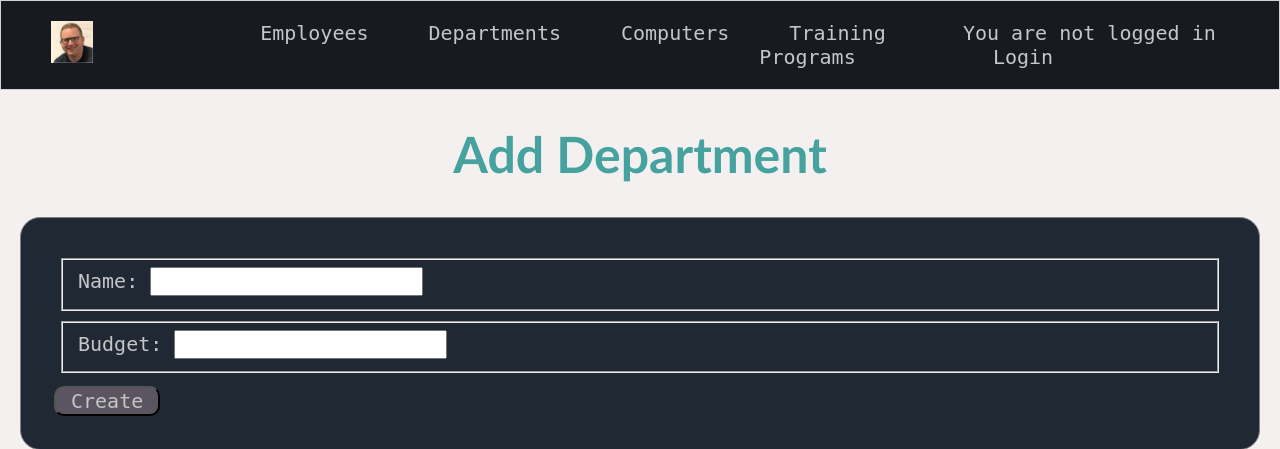
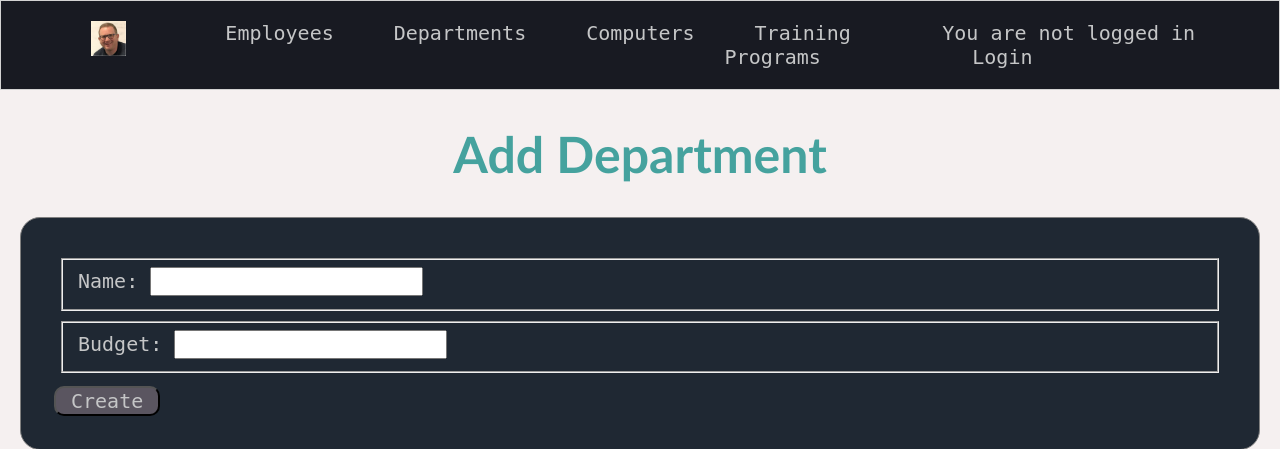
Before and after one commit to nss-cohort-36/bangazon-workforce-mgt-imagination-station, a Django app: page /department/form in a window 1280 px wide. Shown: the top 449 px of the page. Run offline with Django 3.2, Linux system fonts and the light colour scheme; parts of the project's set-up code (start-up, migrations or seed data) failed here and were passed over.

Commit message:
changed styles for steve's pic

```diff
--- a/hrapp/static/styles/base.css
+++ b/hrapp/static/styles/base.css
@@ -14,10 +14,10 @@ body {
 }
 
 .navList {
-    display: flex;
-    /* flex-direction: row; */
+    /* display: flex;
+    flex-direction: row;
     justify-content: space-around;
-    list-style-type: none;
+    list-style-type: none; */
     /* flex-wrap: wrap; */
   }
 
@@ -71,6 +71,16 @@ hr {
   margin: 20px;
 }
 
+#steve {
+  margin: 0;
+  display: inline-block;
+  width: 20%;
+  align-self: center;
+}
+.steve-container{
+  text-align: center;
+
+}
 /* home styles */
 .home {
   background-color: #1f2833;
--- a/hrapp/templates/shared/base.html
+++ b/hrapp/templates/shared/base.html
@@ -16,7 +16,7 @@
 
     <nav id="site-nav">
         <ol class="navList">
-            <li class="navList__route"><a href="{% url 'hrapp:home' %}"><img src="../../static/images/homenav.png" width="20%"></a></li>
+            <li class="steve-container"><a href="{% url 'hrapp:home' %}" ><img src="../../static/images/homenav.png" id="steve"></img></a></li>
             <li class="navList__route"><a href="{% url 'hrapp:employee_list' %}">Employees</a></li>
             <li class="navList__route"><a href="{% url 'hrapp:department_list' %}">Departments</a></li>
             <li class="navList__route"><a href="{% url 'hrapp:computer_list' %}">Computers</a></li>
```
